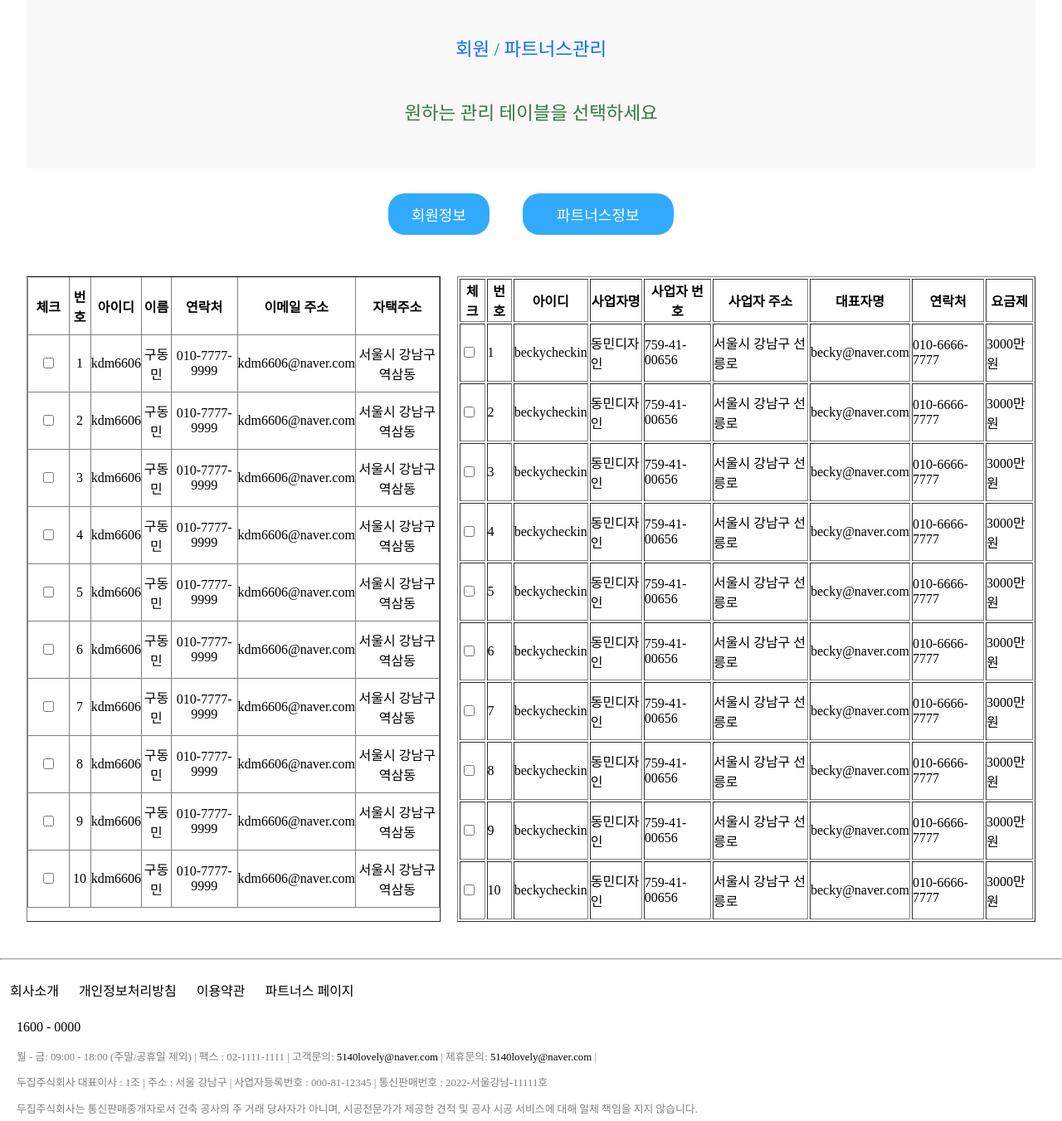
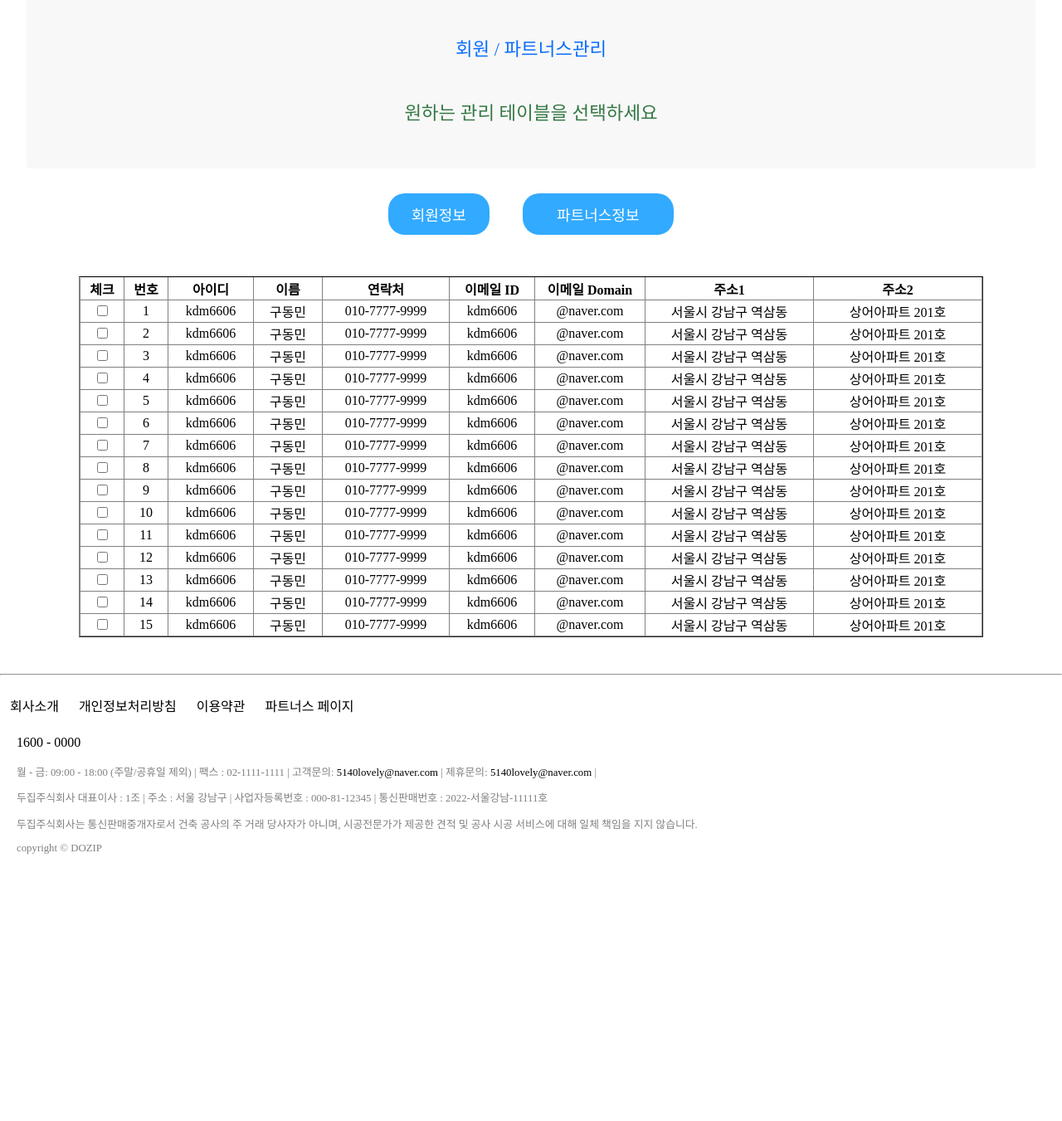
Before and after one commit to w-garden/teamproject, a Java web app: page /views/memberList.jsp in a window 1280 px wide. Shown: the part 111-1462 px from the top of the page at 83% size. After the commit the page ends 1140 px from the top, so only its background shows below. Run offline with Tomcat 11, a stand-in JSP engine, Linux system fonts and the light colour scheme; some libraries are stand-ins or nearby versions.

Commit message:
관리자 페이지 회원/파트너스 관리 수정했습니다~

```diff
--- a/Admin/src/main/webapp/css/admin_memList.css
+++ b/Admin/src/main/webapp/css/admin_memList.css
@@ -77,22 +77,10 @@
 	border-collapse: collapse;
 }
 
-#tb_mem th,td {
-	border-bottom: 1px solid #808080;
-	padding: 10px 0;
-}
-
-#tb_mem td {
-	height : 10%;
-}
 
 #tb_part {
 	margin-top : 50px;
 	margin-left : 20px;
-	display : flex;
-	justify-content: center;
+	display : none;
+	text-align: center;
 }
-
-#tb_check {
-	width : 10%;
-}
--- a/Admin/src/main/webapp/views/memberList.jsp
+++ b/Admin/src/main/webapp/views/memberList.jsp
@@ -34,51 +34,57 @@
 		</script>
 		<table id = "tb_mem" border = "1" >
 			<tr>
-				<th id = "tb_check">체크</th>
-				<th id = "tb_num">번호</th>
-				<th id = "tb_nick">아이디</th>
-				<th id = "tb_name">이름</th>
-				<th id = "tb_phone">연락처</th>
-				<th id = "tb_email">이메일 주소</th>
-				<th id = "tb_address">자택주소</th>
+				<th width = "50" id = "tb_check">체크</th>
+				<th width = "50" id = "tb_num">번호</th>
+				<th width = "100" id = "tb_nick">아이디</th>
+				<th width = "80" id = "tb_name">이름</th>
+				<th width = "150" id = "tb_phone">연락처</th>
+				<th width = "100" id = "tb_email_id">이메일 ID</th>
+				<th width = "130" id = "tb_email_domain">이메일 Domain</th>
+				<th width = "200" id = "tb_address1">주소1</th>
+				<th width = "200" id = "tb_address2">주소2</th>
 			</tr>
 			<%! int i = 0; %>
-				<% for(i=1; i<=10; i++) { %>
+				<% for(i=1; i<=15; i++) { %>
 				<tr>
 					<td id = "check"><input type = "checkbox" value = "chk"/></td>
 					<td id="num"><%=i %></td>
 					<td id="nick">kdm6606</td>
 					<td id="name">구동민</td>
 					<td id="phone">010-7777-9999</td>
-					<td id ="email">kdm6606@naver.com</td>
-					<td id = "address">서울시 강남구 역삼동</td>
+					<td id ="email_id">kdm6606</td>
+					<td id ="email_domain">@naver.com</td>
+					<td id = "address1">서울시 강남구 역삼동</td>
+					<td id = "address2">상어아파트 201호</td>
 				</tr>
 			<% } %>
 		</table>
 		<table id = "tb_part" border = "1">
 			<tr>
-				<th id = "tb_check2">체크</th>
-				<th id = "tb_num2">번호</th>
-				<th id = "tb_nick2">아이디</th>
-				<th id = "comp_name">사업자명</th>
-				<th id = "comp_num">사업자 번호</th>
-				<th id = "comp_address">사업자 주소</th>
-				<th id = "ceo">대표자명</th>
-				<th id = "comp_tel">연락처</th>
-				<th id = "plan">요금제</th>
+				<th width = "50" id = "tb_check2">체크</th>
+				<th width = "50" id = "tb_num2">번호</th>
+				<th width = "130" id = "comp_num">사업자 번호</th>
+				<th width = "130" id = "comp_name">사업자명</th>
+				<th width = "80" id = "tb_nick2">아이디</th>
+				<th width = "90" id = "ceo">대표자명</th>
+				<th width = "150" id = "ceo_tel">대표자연락처</th>
+				<th width = "200" id = "ceo_email">대표자 이메일ID</th>
+				<th width = "200" id = "comp_address">사업자 주소</th>
+				<th width = "100" id = "plan">요금제</th>
 			</tr>
 			<%! int j = 0; %>
-				<% for(j=1; j<=10; j++) { %>
+				<% for(j=1; j<=15; j++) { %>
 				<tr>
-					<td id = "tb_check2"><input type = "checkbox" value = "chk2"/></td>
-					<td id="num2"><%=j %></td>
-					<td id="nick2">beckycheckin</td>
-					<td id="co_name">동민디자인</td>
-					<td id="co_num">759-41-00656</td>
-					<td id = "co_address">서울시 강남구 선릉로</td>
-					<td id ="ceo_name">becky@naver.com</td>
-					<td id = "co_tel">010-6666-7777</td>
-					<td id = "co_plan">3000만원</td>
+					<td  id = "tb_check2"><input type = "checkbox" value = "chk2"/></td>
+					<td  id="num2"><%=j %></td>
+					<td  id="co_num">759-41-00656</td>
+					<td  id="co_name">호철디자인</td>
+					<td  id="nick2">shc1004</td>
+					<td  id = "ceo">신호철</td>
+					<td  id = "ceo_tel">010-6666-7777</td>
+					<td  id ="ceo_email">shc@naver.com</td>
+					<td  id = "co_address">서울시 강남구 선릉로</td>
+					<td  id = "co_plan">3000만원</td>
 				</tr>
 			<% } %>
 		</table>
```
